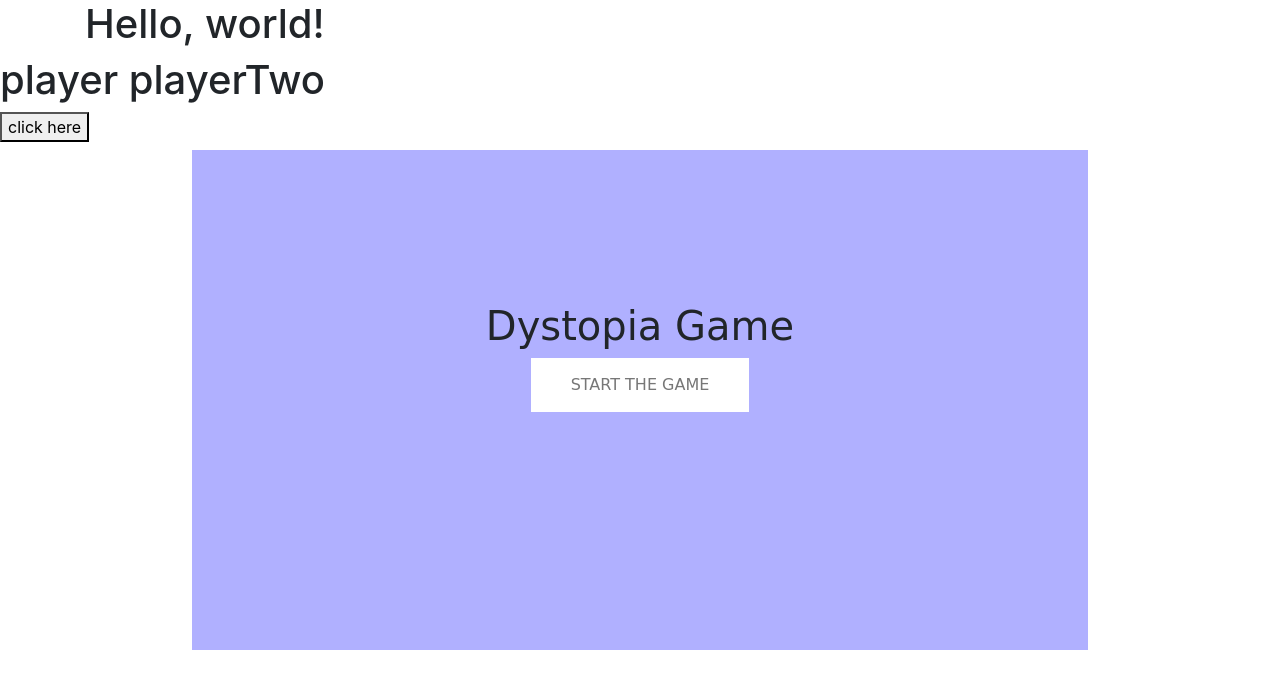
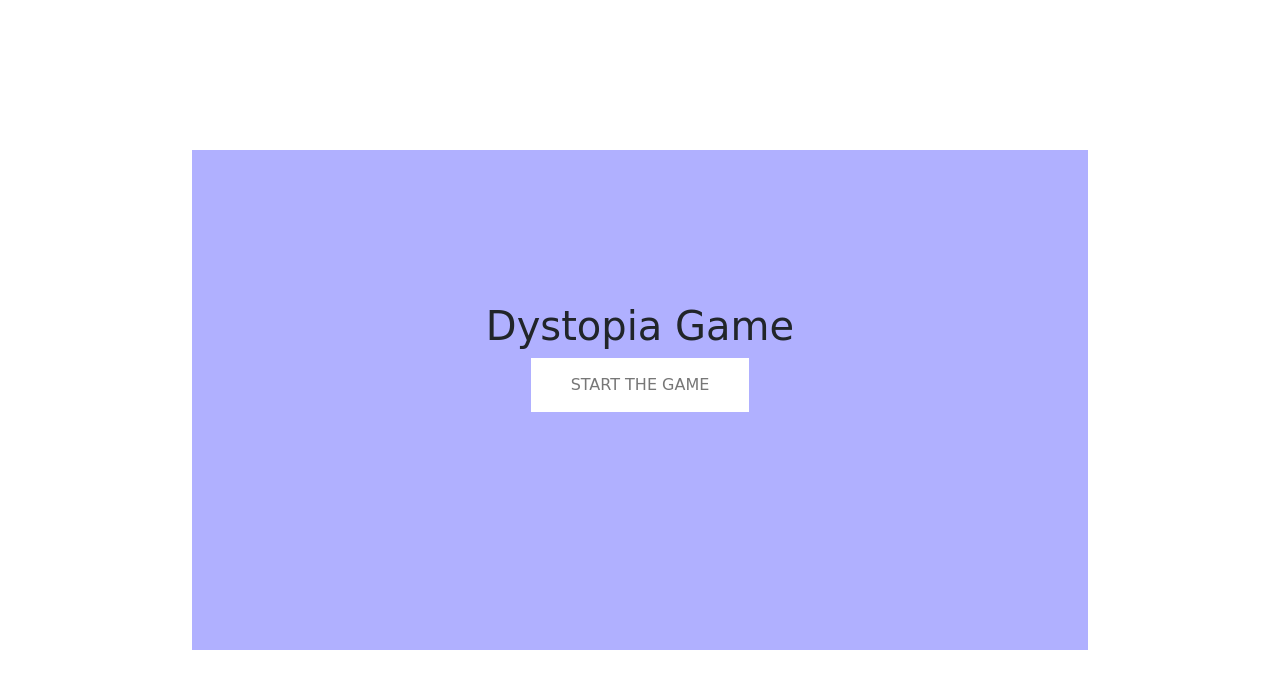
Before and after one commit to paulrydberg/group3repo, a plain HTML site: page index.html in a window 1280 px wide. Drawn offline with nearby package versions, Linux system fonts and the light colour scheme.

Commit message:
fixed where player 2 div is

```diff
--- a/index.html
+++ b/index.html
@@ -8,7 +8,6 @@
 
     <!-- Bootstrap CSS -->
     <link rel="stylesheet" href="https://stackpath.bootstrapcdn.com/bootstrap/4.1.2/css/bootstrap.min.css" integrity="sha384-Smlep5jCw/wG7hdkwQ/Z5nLIefveQRIY9nfy6xoR1uRYBtpZgI6339F5dgvm/e9B"
-
         crossorigin="anonymous">
     <link rel="stylesheet" href="./assets/custom.css">
 
@@ -35,13 +34,16 @@
 
         </div>
 
-        <h1>Hello, world!</h1>
+
+        <div class="playerTwo" style="display: none">
+            <h1>player playerTwo</h1>
+            <button id="p1" click here>click here</button>
+        </div>
 
     </div>
-    <div class="playerTwo">
-        <h1>player playerTwo</h1>
-        <button id="p1"click here>click here</button>
-    </div>
+
+
+
 
     <!-- Optional JavaScript -->
     <!-- jQuery first, then Popper.js, then Bootstrap JS -->
```
